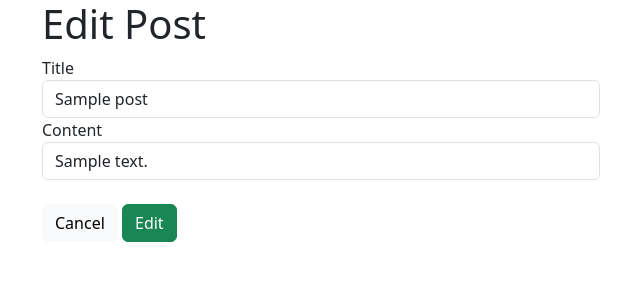
After one commit to william-squires/flask-blogly, a Flask app: page /posts/1/edit in a window 1280 px wide. The commit adds this page. Shown: the top 300 px of the page, without its empty margins (40-680 px from the left). Run offline with Flask 2, Linux system fonts and the light colour scheme; tables that the repository leaves empty hold one stand-in row (values such as "Sample post").

Commit message:
Almost finished, bug with db not defined in app.py

```diff
--- a/app.py
+++ b/app.py
@@ -14,9 +14,11 @@ app.config['SQLALCHEMY_DATABASE_URI'] = os.environ.get(
     "DATABASE_URL", 'postgresql:///blogly')
 app.config['SQLALCHEMY_TRACK_MODIFICATIONS'] = False
 app.config['SQLALCHEMY_ECHO'] = True
+app.config['SECRET_KEY'] = "shhhh-quiet!"
 
 connect_db(app)
 
+# debug = DebugToolbarExtension(app)
 
 @app.get("/")
 def show_home():
@@ -81,8 +83,8 @@ def edit_user(user_id):
     last_name = request.form["last_name"]
     image_url = request.form["img_url"]
 
-    user = User().query.get_or_404(user_id)
-    User.edit_user(user, first_name, last_name, image_url)
+    user = User.query.get_or_404(user_id)
+    user.edit_user(first_name, last_name, image_url)
 
     return redirect('/users')
 
@@ -91,7 +93,72 @@ def edit_user(user_id):
 def delete_user(user_id):
     """Delete user from database"""
 
-    user = User().query.get_or_404(user_id)
-    User.delete_user(user)
+    user = User.query.get_or_404(user_id)
+
+
+    db.session.delete(user)
+    db.session.commit()
 
     return redirect('/users')
+
+######################################################
+@app.get('/users/<int:user_id>/posts/new')
+def show_new_post_form(user_id):
+    """Showd new post form for user"""
+
+    user = User.query.get_or_404(user_id)
+
+    return render_template("new-post-form.html", user=user)
+
+@app.post('/users/<int:user_id>/posts/new')
+def create_new_post(user_id):
+    """Creates new user post"""
+
+    title = request.form["title"]
+    content = request.form["content"]
+
+    post = Post(title=title, content=content, user_id=user_id)
+
+    Post.add_new_post(post)
+
+    return redirect(f'/users/{ user_id }')
+
+@app.get('/posts/<int:post_id>')
+def show_post_info(post_id):
+    """Shows post information for an individual post"""
+
+    post = Post.query.get_or_404(post_id)
+
+    return render_template('post-detail-page.html', post=post)
+
+@app.get('/posts/<int:post_id>/edit')
+def show_post_edit_form(post_id):
+    """Shows form to edit post"""
+
+    post = Post.query.get_or_404(post_id)
+
+    return render_template('post-edit-page.html', post=post)
+
+@app.post('/posts/<int:post_id>/edit')
+def edit_post(post_id):
+    """Updates post in database"""
+
+    title = request.form["title"]
+    content = request.form["content"]
+    post = Post.query.get_or_404(post_id)
+
+    post.edit_post(title, content)
+
+    return redirect(f'/users/{post.user.id}')
+
+@app.post('/posts/<int:post_id>/delete')
+def delete_post(post_id):
+    """Deletes post"""
+
+    post = Post.query.get_or_404(post_id)
+    id = post.user.id
+
+    db.session.delete(post)
+    db.session.commit()
+
+    return redirect(f'/users/{id}')
--- a/templates/add-user-form.html
+++ b/templates/add-user-form.html
@@ -2,7 +2,7 @@
 {% block title %}Add User{% endblock %}
 {% block content %}
 <h1>Add New User</h1>
-    <form method="POST", action="/users/new">
+<form method="POST" , action="/users/new">
     <div class="col-6">
         <label for="first-name">First Name</label>
         <input id="first-name" type="text" name="first_name" class="form-control">
--- a/templates/base.html
+++ b/templates/base.html
@@ -1,5 +1,6 @@
 <!DOCTYPE html>
 <html lang="en">
+
 <head>
     <meta charset="UTF-8">
     <meta http-equiv="X-UA-Compatible" content="IE=edge">
@@ -7,6 +8,7 @@
     <link rel="stylesheet" href="	https://cdn.jsdelivr.net/npm/bootstrap@5.3.0-alpha1/dist/css/bootstrap.min.css">
     <title>{% block title %}{% endblock %}</title>
 </head>
+
 <body>
     <div class="container">
         {% block content %}
@@ -14,4 +16,5 @@
     </div>
 
 </body>
+
 </html>
--- /dev/null
+++ b/templates/post-edit-page.html
@@ -0,0 +1,18 @@
+{% extends 'base.html' %}
+{% block title %}Add User{% endblock %}
+{% block content %}
+<h1>Edit Post</h1>
+<form method="POST" , action="/posts/{{ post.id }}/edit">
+    <div class="col-6">
+        <label for="title">Title</label>
+        <input id="post-title" type="text" name="title" class="form-control" value="{{ post.title }}">
+    </div>
+    <div class="col-6">
+        <label for="content">Content</label>
+        <input id="post-content" type="text" name="content" class="form-control" value="{{ post.content }}">
+    </div>
+    <br>
+    <a href="/users/{{ post.user.id }}" class="btn btn-light">Cancel</a>
+    <button class="btn btn-success" type="submit">Edit</button>
+</form>
+{% endblock %}
```
Also changed, not shown: models.py (+27 -12 lines), templates/edit-user-form.html (+4 -7 lines), templates/new-post-form.html (added, +17 -0 lines), templates/post-detail-page.html (added, +16 -0 lines), templates/user-details.html (+11 -1 lines). Lines whose indentation alone changed are shown as unchanged.
